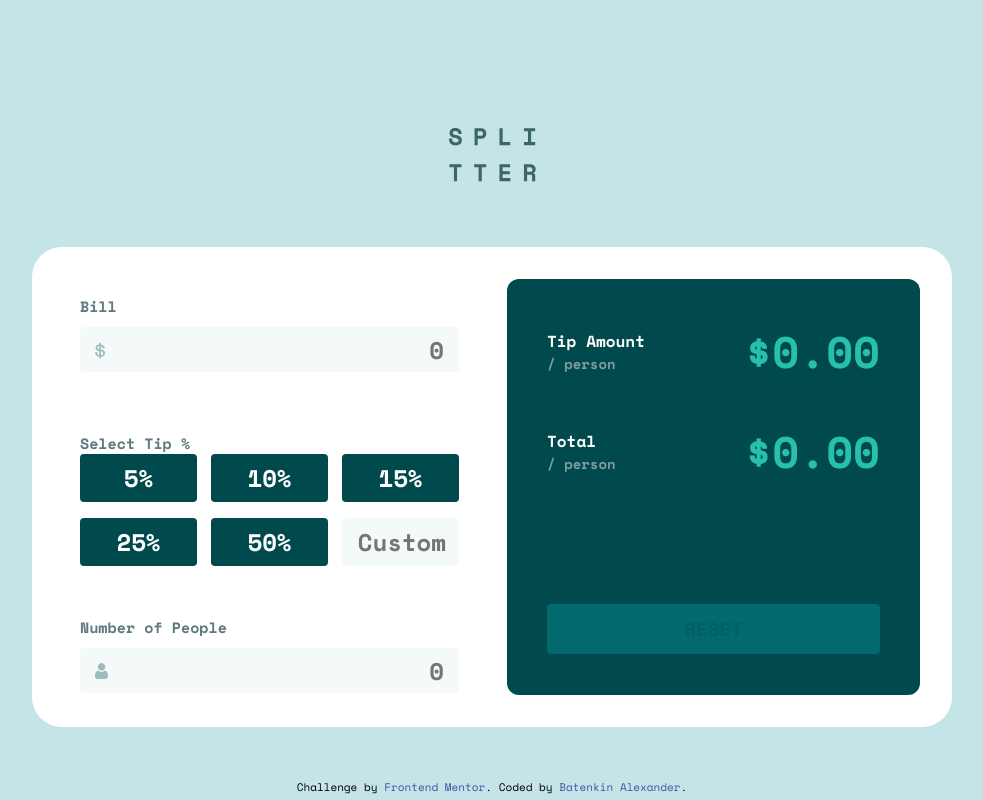
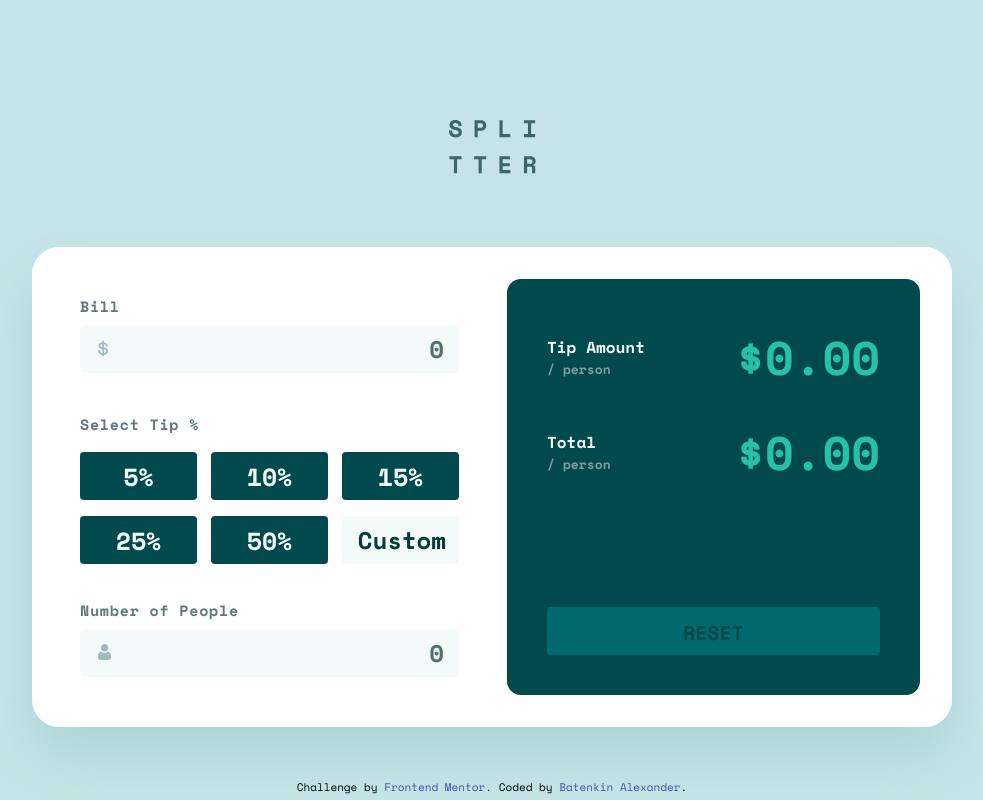
Before and after one commit to albatros444/frontendMentor27, a plain HTML site: page index.html in a window 1280 px wide. Shown: the whole page, without its empty margins (148-1131 px from the left). Drawn offline with nearby package versions, Linux system fonts and the light colour scheme.

Commit message:
project done

```diff
--- a/scss/main.scss
+++ b/scss/main.scss
@@ -8,55 +8,70 @@
   .logo {
     width: 87px;
     margin: 0 auto;
-    padding-top: 16vh;
-    padding-bottom: 7vh;
+    padding-top: 15vh;
+    padding-bottom: 8vh;
   }
   .card {
     display: flex;
     width: 920px;
     height: 480px;
     margin: 0 auto;
-    border-radius: 30px;
+    border-radius: 27px;
     background-color: white;
+    box-shadow: 0px 30px 50px hsl(181, 34%, 76%);
     &__left {
       width: 475px;
       padding: 48px;
-
       input {
         display: block;
         width: 100%;
-        height: 45px;
-        margin-top: 10px;
+        height: 48px;
+        margin-top: 8px;
         padding-right: 15px;
         border: none;
-        border-radius: 4px;
+        border-radius: 5px;
         font-size: 24px;
         font-weight: 600;
         text-align: right;
-        color: hsl(183, 100%, 15%);
+        cursor: pointer;
+        color: hsl(182, 87%, 17%);
         background-color: hsl(189, 41%, 97%);
+        transition: all 0.013s ease-in-out;
+        &::placeholder {
+          color: hsl(183, 20%, 38%);
+        }
+        &:hover {
+          border: 2px solid hsl(175, 56%, 48%);
+        }
+      }
+      .radioCustom {
+        &::placeholder {
+          color: hsl(182, 82%, 13%);
+        }
       }
       svg {
         position: absolute;
-        top: 47px;
-        left: 15px;
+        top: 45px;
+        left: 18px;
       }
       label,
       .legend {
         display: block;
         position: relative;
         font-size: 15px;
+        letter-spacing: 0.05em;
         font-weight: 600;
         color: hsl(186, 14%, 43%);
       }
+
       &__bill {
         margin-bottom: 40px;
       }
       &__selectTip {
         .fieldset {
           width: 100%;
-          padding-top: 20px;
-          margin-bottom: 50px;
+          // padding-top: 20px;
+          margin-bottom: 35px;
           .grid {
             display: grid;
             justify-content: space-between;
@@ -65,6 +80,7 @@
             grid-template-rows: 48px 48px;
             width: 100%;
             height: 112px;
+            margin-top: 17px;
             .radioInput {
               display: block;
               padding: 0;
@@ -73,12 +89,17 @@
               border-radius: 4px;
               cursor: pointer;
               font-family: inherit;
-              font-size: 24px;
-              font-weight: 700;
+              font-size: 1.03em;
+              font-weight: 600;
               text-align: center;
               text-decoration: none;
-              color: hsl(0, 0%, 100%);
+              color: hsl(189, 41%, 97%);
               background-color: hsl(183, 100%, 15%);
+              transition: all 0.1s ease-in-out;
+              &:hover {
+                background-color: hsl(171, 71%, 80%);
+                color: hsl(182, 87%, 17%);
+              }
             }
             .radioCustom {
               height: 48px;
@@ -125,26 +146,26 @@
     &__right {
       flex-grow: 1;
       margin: 32px 32px 32px 0px;
-      padding: 40px;
-      border-radius: 12px;
+      padding: 43px 40px;
+      border-radius: 14px;
       background-color: hsl(183, 100%, 15%);
       &__tipAmount {
         display: flex;
         justify-content: space-between;
         align-items: center;
-        margin-bottom: 35px;
+        margin-bottom: 25px;
         div {
           p:nth-child(1) {
             font-size: 16px;
-            color: hsl(0, 0%, 100%);
+            color: hsl(189, 41%, 97%);
           }
           p:nth-child(2) {
-            font-size: 14px;
+            font-size: 13px;
             color: hsl(184, 14%, 56%);
           }
         }
         p {
-          font-size: 44px;
+          font-size: 47px;
           font-weight: 600;
           color: hsl(172, 67%, 45%);
         }
@@ -157,15 +178,15 @@
         div {
           p:nth-child(1) {
             font-size: 16px;
-            color: hsl(0, 0%, 100%);
+            color: hsl(189, 41%, 97%);
           }
           p:nth-child(2) {
-            font-size: 14px;
+            font-size: 13px;
             color: hsl(184, 14%, 56%);
           }
         }
         p {
-          font-size: 44px;
+          font-size: 47px;
           font-weight: 600;
           color: hsl(172, 67%, 45%);
         }
@@ -173,20 +194,26 @@
       button {
         display: block;
         width: 100%;
-        height: 50px;
+        height: 48px;
         padding: 0;
+        padding-top: 2px;
         border: none;
         border-radius: 4px;
         outline: inherit;
         cursor: pointer;
         font-family: inherit;
-        font-size: 19px;
-        font-weight: 600;
+        font-size: 20px;
+        font-weight: 800;
         text-align: center;
         text-decoration: none;
         text-transform: uppercase;
-        color: hsl(183, 98%, 20%);
+        color: hsl(183, 97%, 15%);
         background-color: hsl(183, 96%, 22%);
+        transition: all 0.1s ease-in-out;
+        &:hover {
+          background-color: hsl(171, 71%, 80%);
+          color: hsl(182, 87%, 17%);
+        }
       }
       .resetLight {
         background-color: hsl(172, 67%, 45%);
--- a/scss/mediaQs.scss
+++ b/scss/mediaQs.scss
@@ -1,10 +1,9 @@
 @media screen and (max-width: 540px) {
   .background {
     padding-bottom: 0px;
-
     .logo {
-      padding-top: 45px;
-      padding-bottom: 45px;
+      padding-top: 46px;
+      padding-bottom: 33px;
     }
     .card {
       flex-direction: column;
@@ -12,12 +11,12 @@
       max-width: 390px;
       height: 100%;
 
-      border-radius: 30px 30px 0 0;
+      border-radius: 28px 28px 0 0;
       &__left {
         width: 100%;
         padding: 32px;
         &__bill {
-          margin-bottom: 20px;
+          margin-bottom: 32px;
         }
         &__selectTip {
           .fieldset {
@@ -32,15 +31,18 @@
       &__right {
         flex-grow: 0;
         margin: 0px 24px 44px 24px;
-        padding: 20px;
+        padding: 24px;
+        padding-top: 38px;
+
         &__tipAmount {
+          margin-bottom: 23px;
           p {
             font-size: 30px;
             font-weight: 600;
           }
         }
         &__total {
-          margin-bottom: 30px;
+          margin-bottom: 32px;
           p {
             font-size: 30px;
             font-weight: 600;
```
Also changed, not shown: dist/main.css, 1 other file.
